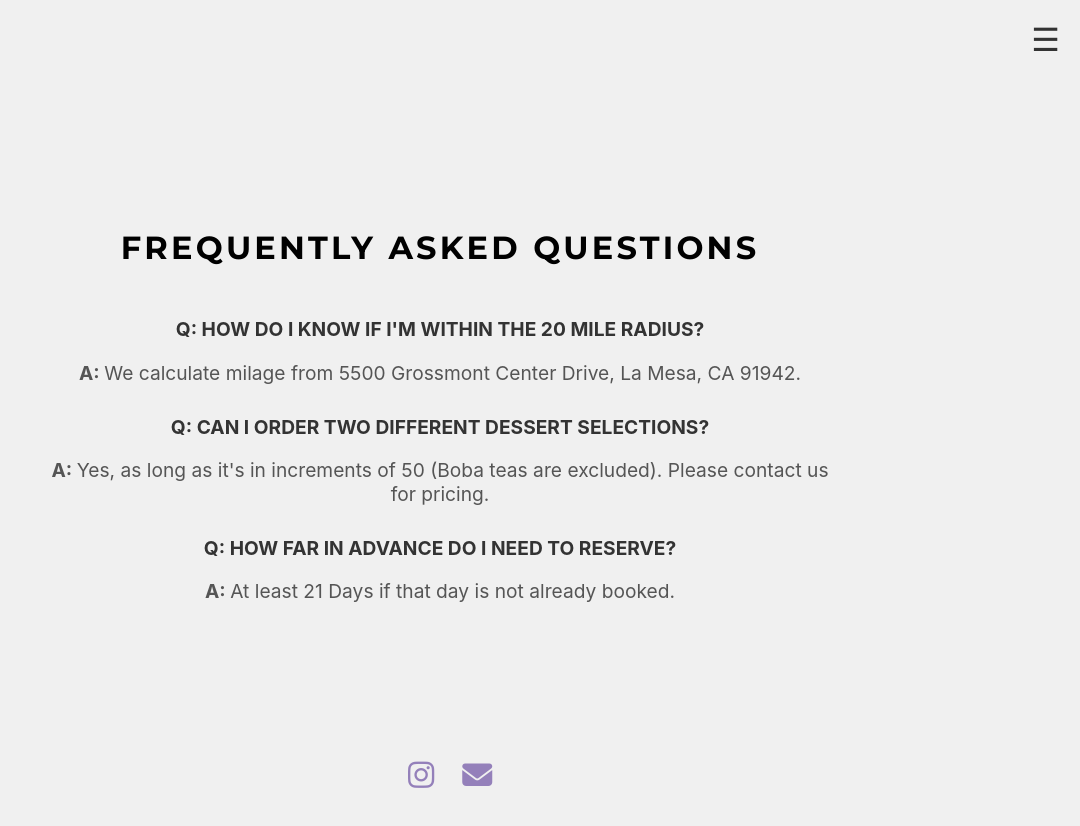
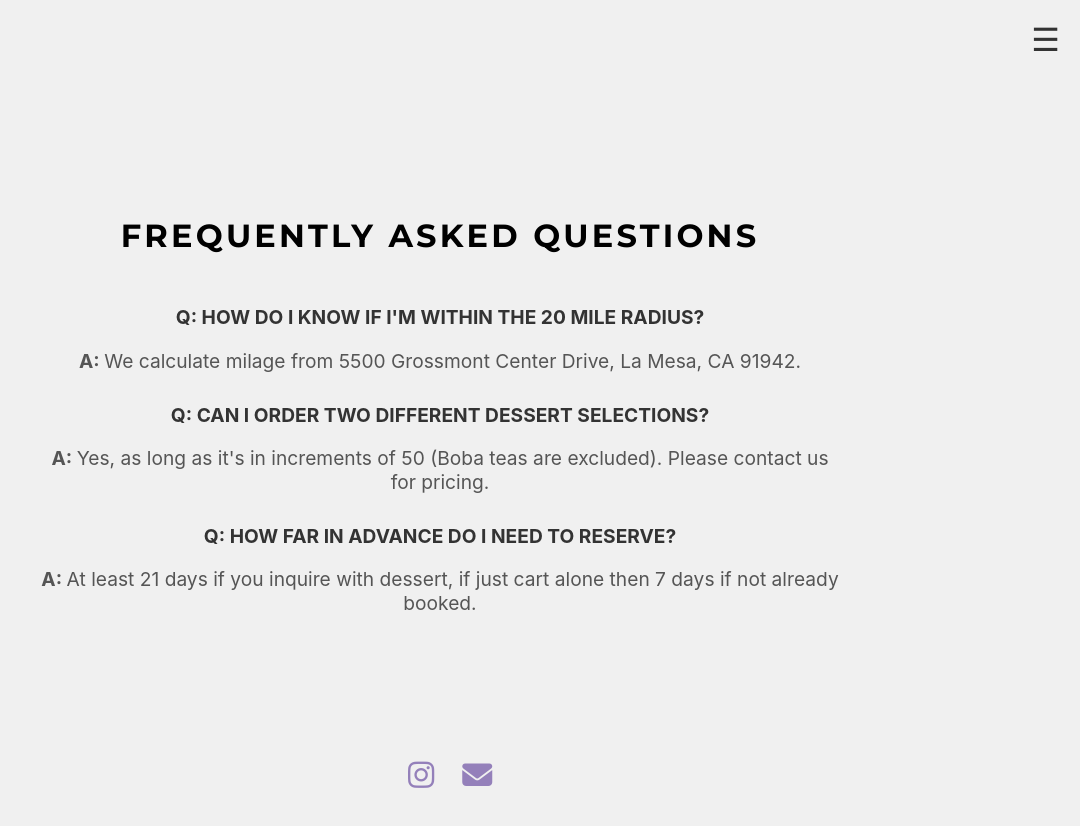
Before and after one commit to SixFourDev/sweetcartrental, a React (Create React App) app: page /faq in a window 1280 px wide. Shown: the top 826 px of the page, without its empty margins (200-1280 px from the left). Built offline with nearby package versions, Linux system fonts and the light colour scheme.

Commit message:
made changes to FAQ page

```diff
--- a/src/components/FAQ.jsx
+++ b/src/components/FAQ.jsx
@@ -22,7 +22,7 @@ const FAQ = () => {
 
         <div className="faq-item">
           <h2><strong>Q: </strong>HOW FAR IN ADVANCE DO I NEED TO RESERVE?</h2>
-          <p><strong>A: </strong>At least 21 Days if that day is not already booked.</p>
+          <p><strong>A: </strong>At least 21 days if you inquire with dessert, if just cart alone then 7 days if not already booked.</p>
         </div>
       </div>
 
```
